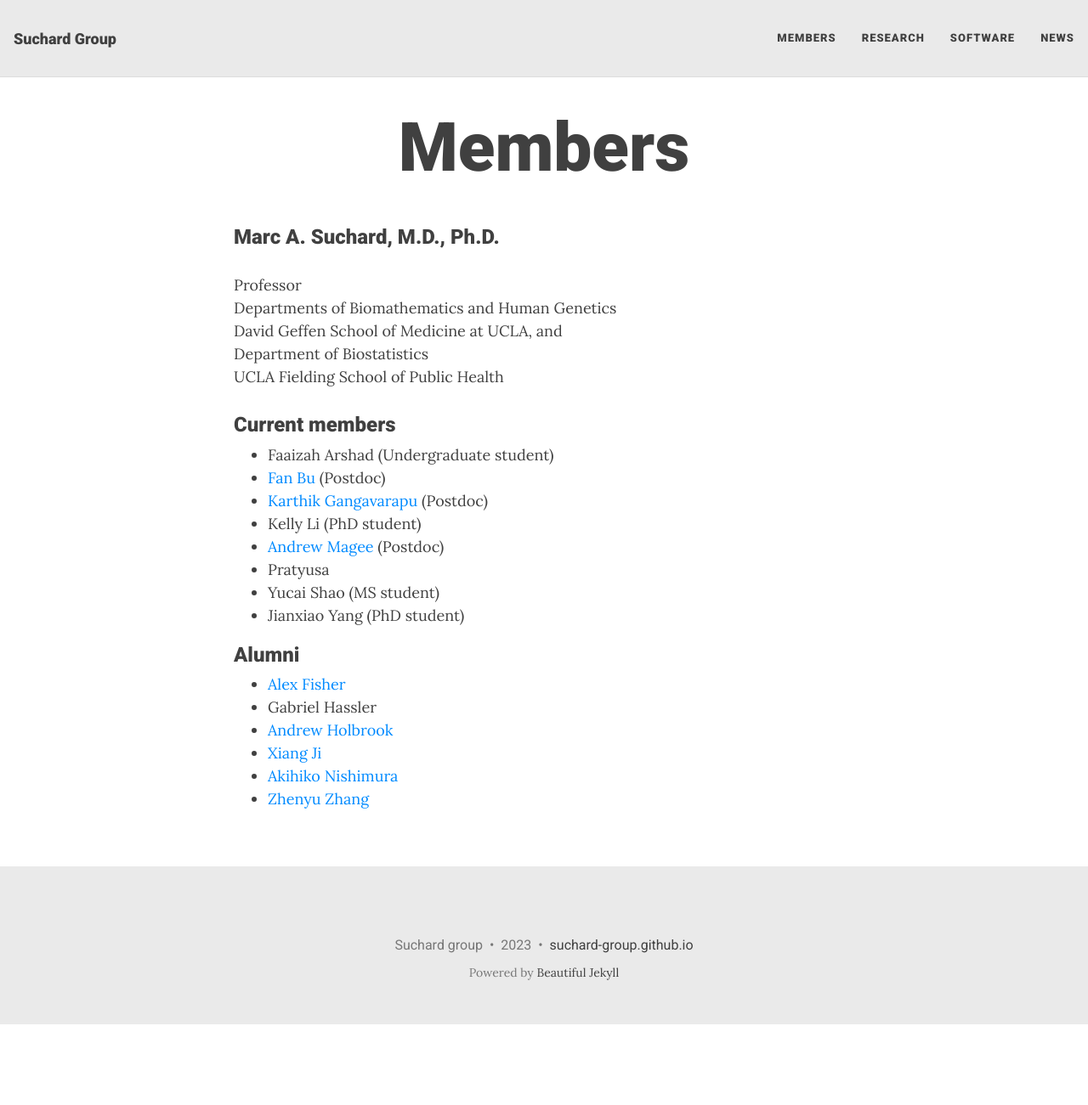
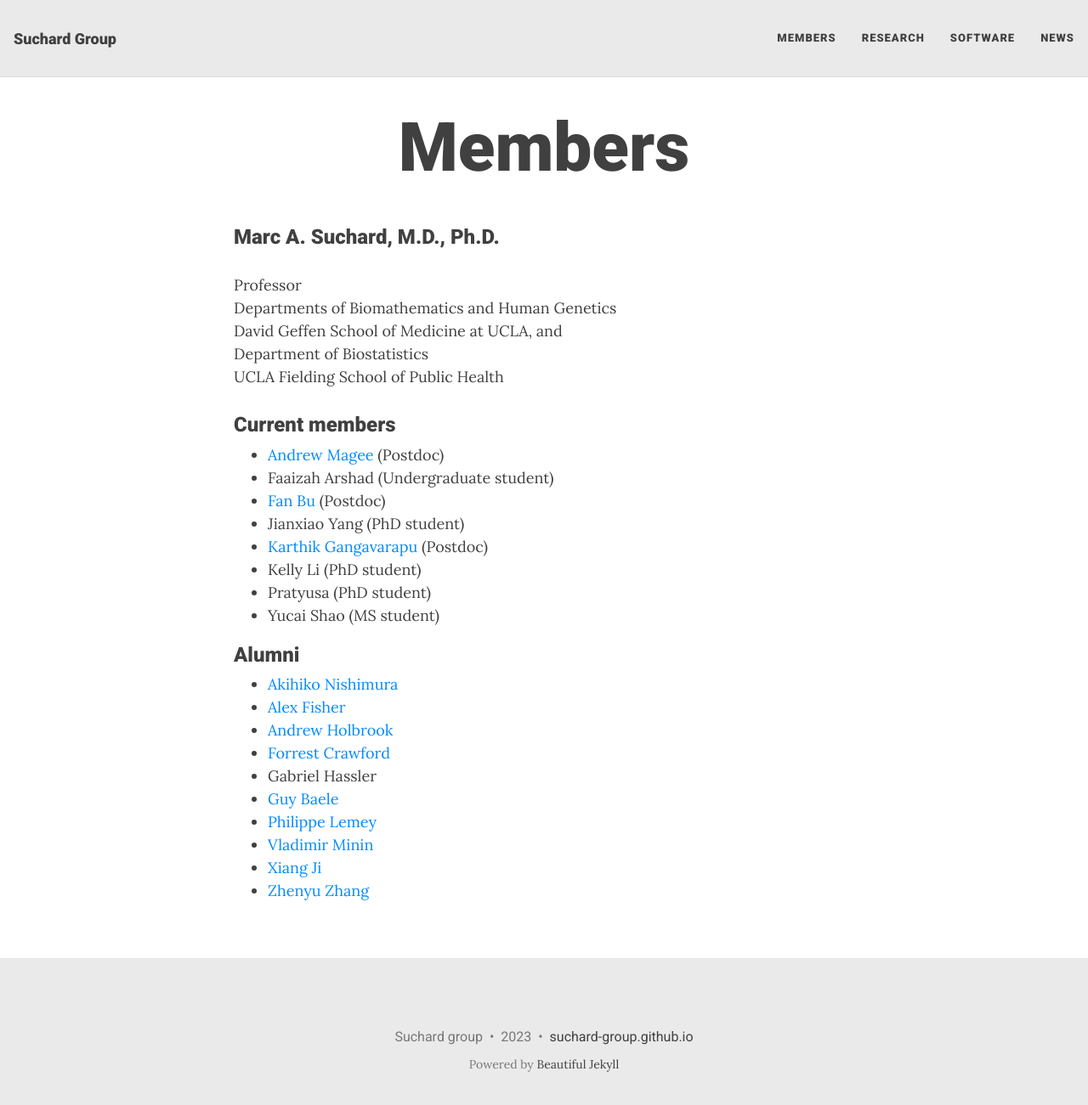
Before and after one commit to suchard-group/suchard-group.github.io, a Jekyll site: the page built from members.md, in a window 1280 px wide and 1314 px high. Shown: the top 1301 px of the window at 85% size. Built offline with Jekyll 4.4.1, drawn with Linux system fonts in a browser that asks for light colours; nearby versions of some CDN libraries.

Commit message:
Alphebatize and add

```diff
--- a/members.md
+++ b/members.md
@@ -12,19 +12,23 @@ Department of Biostatistics\
 UCLA Fielding School of Public Health
 
 ### Current members
+  * [Andrew Magee](https://afmagee.github.io/) (Postdoc)
   * Faaizah Arshad (Undergraduate student)
   * [Fan Bu](https://fanbu1995.github.io/) (Postdoc)
+  * Jianxiao Yang (PhD student)
   * [Karthik Gangavarapu](https://gkarthik.com/) (Postdoc)
   * Kelly Li (PhD student)
-  * [Andrew Magee](https://afmagee.github.io/) (Postdoc)
-  * Pratyusa
+  * Pratyusa (PhD student)
   * Yucai Shao (MS student)
-  * Jianxiao Yang (PhD student)
 
 ### Alumni
+  * [Akihiko Nishimura](https://aki-nishimura.github.io/)
   * [Alex Fisher](https://stat.duke.edu/alexander-fisher)
+  * [Andrew Holbrook](https://andrewjholbrook.github.io/)
+  * [Forrest Crawford](http://www.crawfordlab.io/cv/)
   * Gabriel Hassler
-  * [Andrew Holbrook](https://andrewjholbrook.github.io/)
+  * [Guy Baele](https://rega.kuleuven.be/cev/ecv/lab-members/GuyBaele.html)
+  * [Philippe Lemey](https://rega.kuleuven.be/cev/ecv/evolutionary-and-computational-virology-publications/00036765)
+  * [Vladimir Minin](https://vnminin.github.io/)
   * [Xiang Ji](https://xiang-ji-ncsu.github.io/)
-  * [Akihiko Nishimura](https://aki-nishimura.github.io/)
   * [Zhenyu Zhang](https://sites.google.com/view/zhenyuzhang)
```
